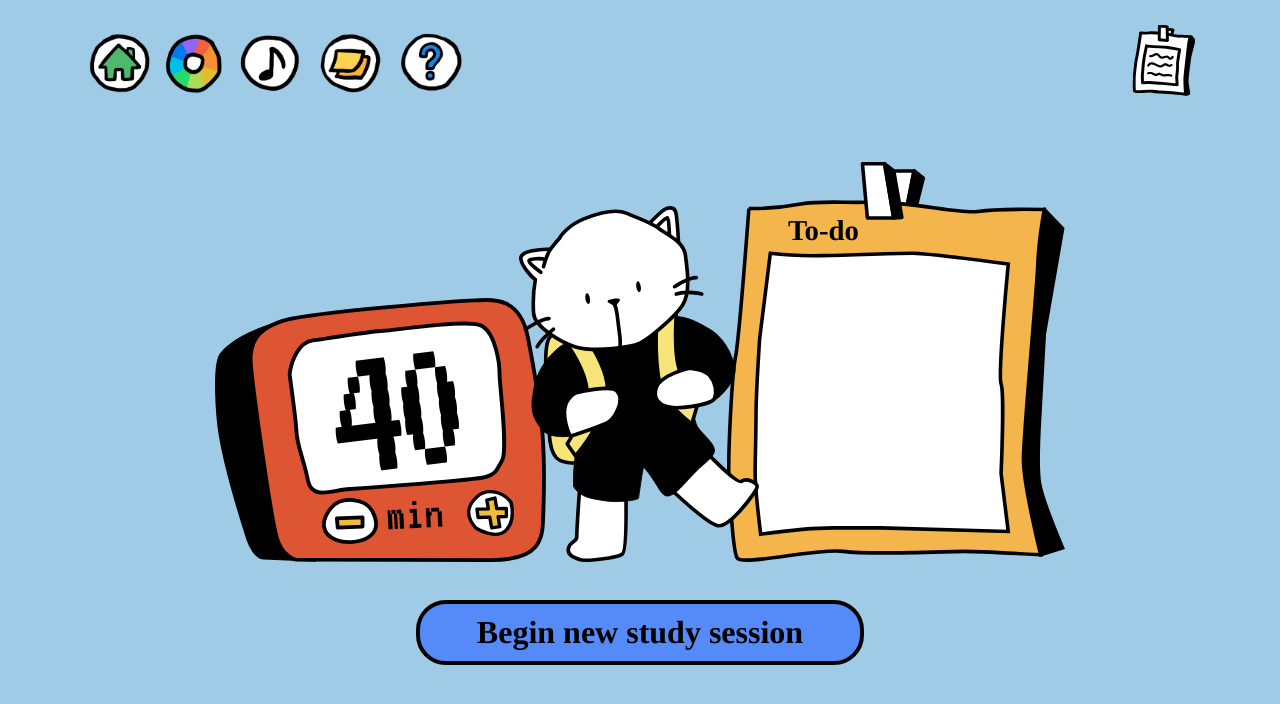
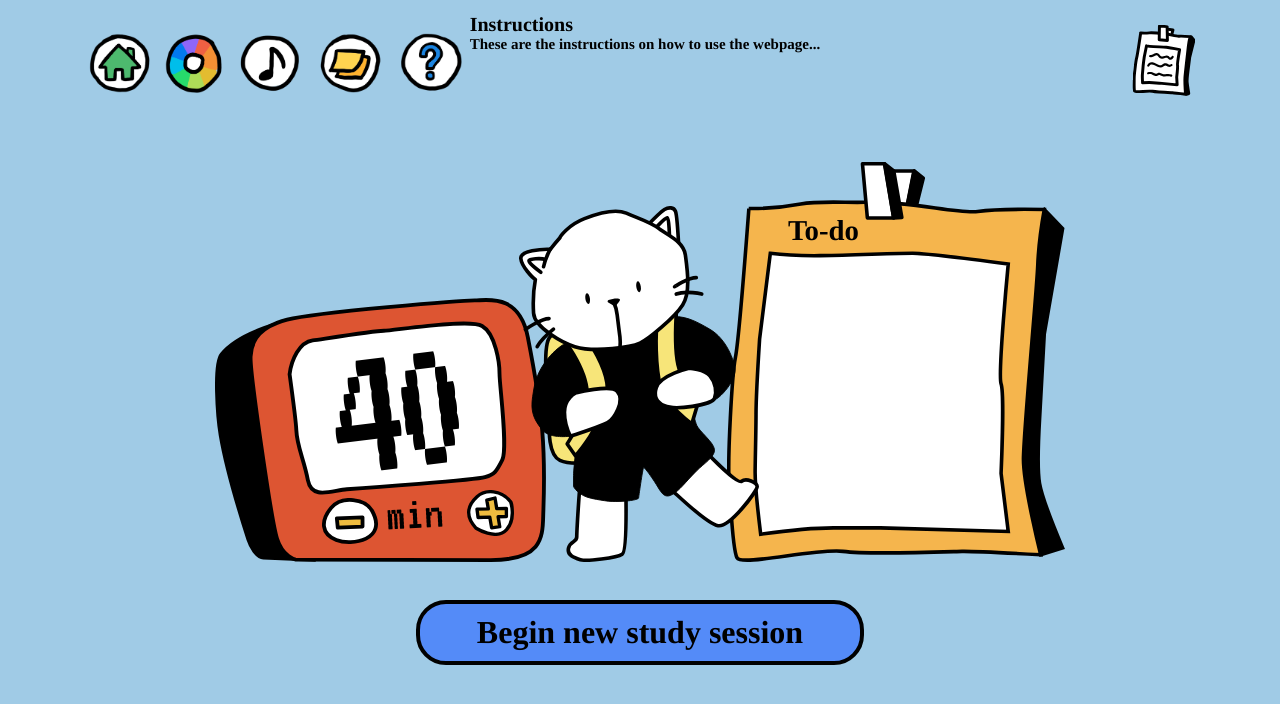
Before and after one commit to thrisnasingh/studywithme, a React (Create React App) app: page / in a window 1280 px wide. Both pictures are taken after a click on the picture 429 px from the left and 62 px from the top of the page. Shown: the top 704 px of the page. Built offline with nearby package versions, Linux system fonts and the light colour scheme; a web font is replaced by a local one.

Commit message:
sticky border + helper draft

```diff
--- a/src/App.js
+++ b/src/App.js
@@ -67,6 +67,12 @@ function App() {
     setIsStickyVisible(!isStickyVisible);
   };
 
+  const [isHelperVisible, setIsHelperVisible] = useState(false);
+
+  const toggleVisibility = () => {
+    setIsHelperVisible(!isHelperVisible);
+  };
+
 
   // const closeMusic = () => {
   //   setIsMusicVisible(false);
@@ -83,7 +89,14 @@ function App() {
           {isMusicVisible && <Music buttonRef={musicButtonRef}/>}
           <img src={stickies} className="btn" alt="stickies" onClick={handleShowSticky}/>
           {isStickyVisible && <StickiesContainer/>}
-          <img src={help} className="btn" alt="help" />
+          <img src={help} className="btn" alt="help" onClick={toggleVisibility}/>
+          {isHelperVisible &&
+          <div className="pop-out-content">
+            {/* Pop-out content goes here */}
+            <h1>Instructions</h1>
+            <h2>These are the instructions on how to use the webpage...</h2>
+          </div>
+          }
         </div>
         <div className='time-bar'> <p>this is a time bar</p></div>
         <div className='todo-icon'>
--- a/src/Sticky.css
+++ b/src/Sticky.css
@@ -3,7 +3,7 @@
   background-color: rgb(255, 212, 85);
   padding: 10px;
   border-radius: 5px;
-  border: 1px solid #cccccc;
+  border: 3px solid black;
   width: 180px;
   height: 130px;
   position: fixed;
```
